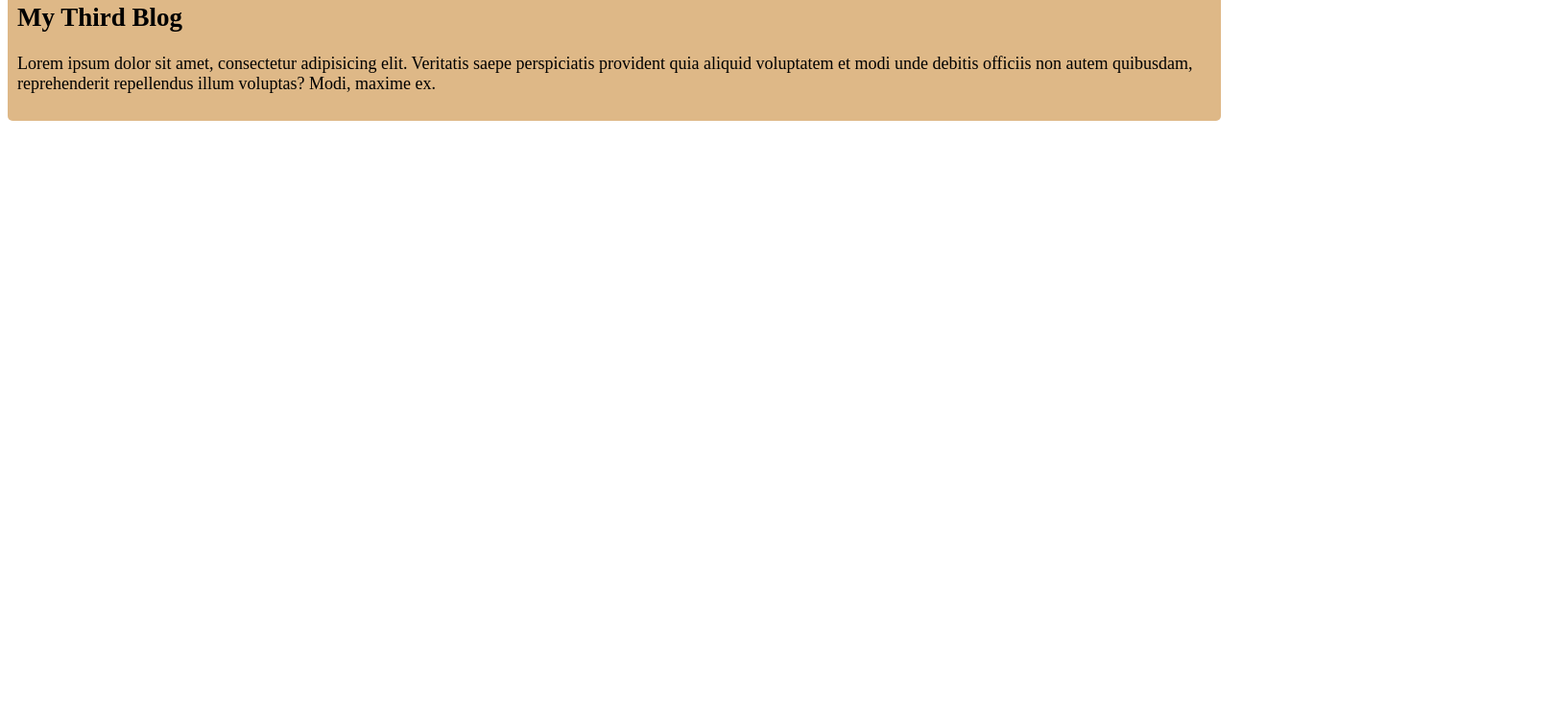
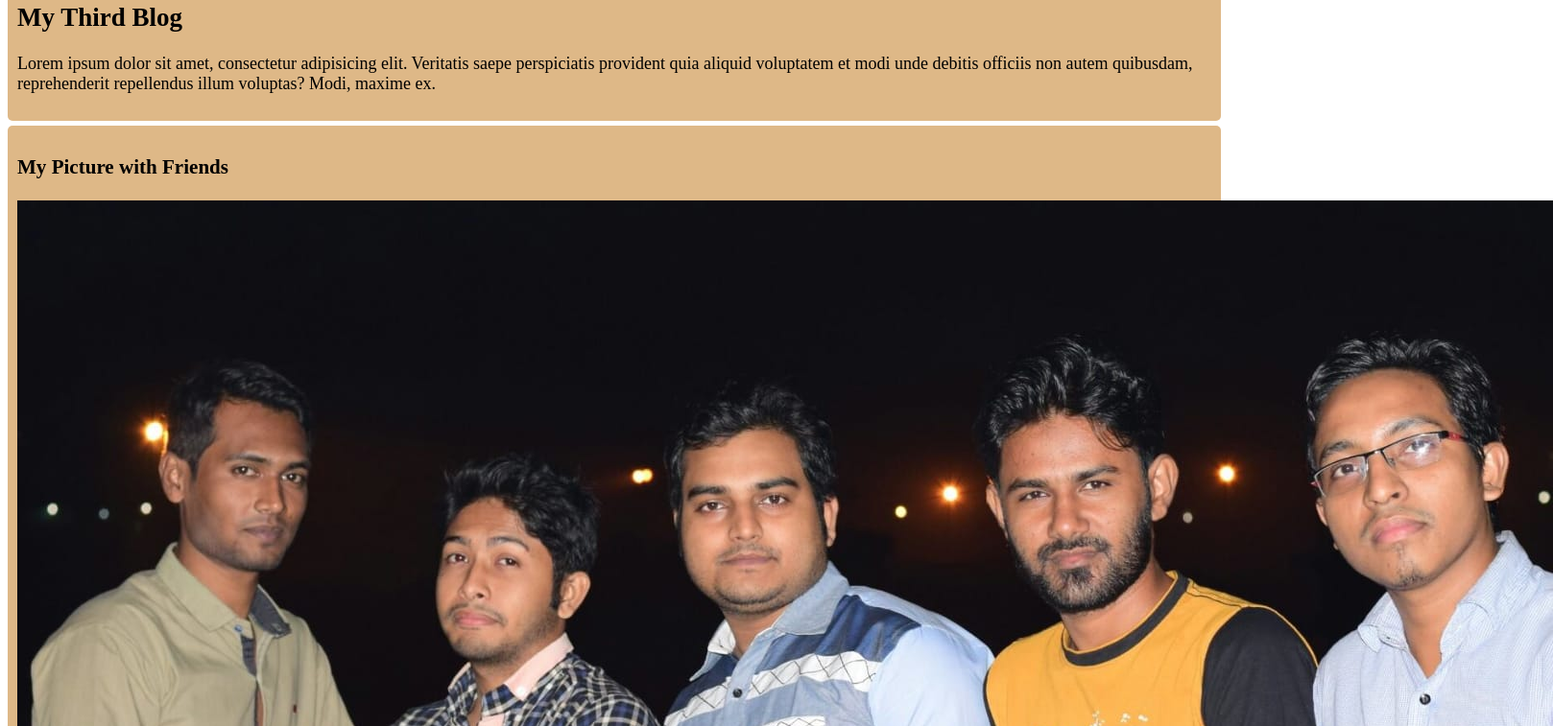
Before and after one commit to jahidsgithub/phero-first-repo, a plain HTML site: page index.html in a window 1280 px wide. Shown: the part 359-1116 px from the top of the page at 96% size, 1618 px wide, since content can reach past the window. Before the commit the page ends 800 px from the top, so only its background shows below. Drawn offline with Linux system fonts and the light colour scheme.

Commit message:
added a photo with friends

```diff
--- a/css/style.css
+++ b/css/style.css
@@ -4,4 +4,5 @@ div{
     padding: 10px;
     margin-bottom: 5px;
     border-radius: 5px;
+
 }
--- a/index.html
+++ b/index.html
@@ -19,5 +19,9 @@
         <h2>My Third Blog</h2>
         <p>Lorem ipsum dolor sit amet, consectetur adipisicing elit. Veritatis saepe perspiciatis provident quia aliquid voluptatem et modi unde debitis officiis non autem quibusdam, reprehenderit repellendus illum voluptas? Modi, maxime ex.</p>
     </div>
+    <div>
+        <h3>My Picture with Friends</h3>
+        <img src="img/friends.jpg" alt="">
+    </div>
 </body>
 </html>
```
Also changed, not shown: img/friends.jpg (added).
